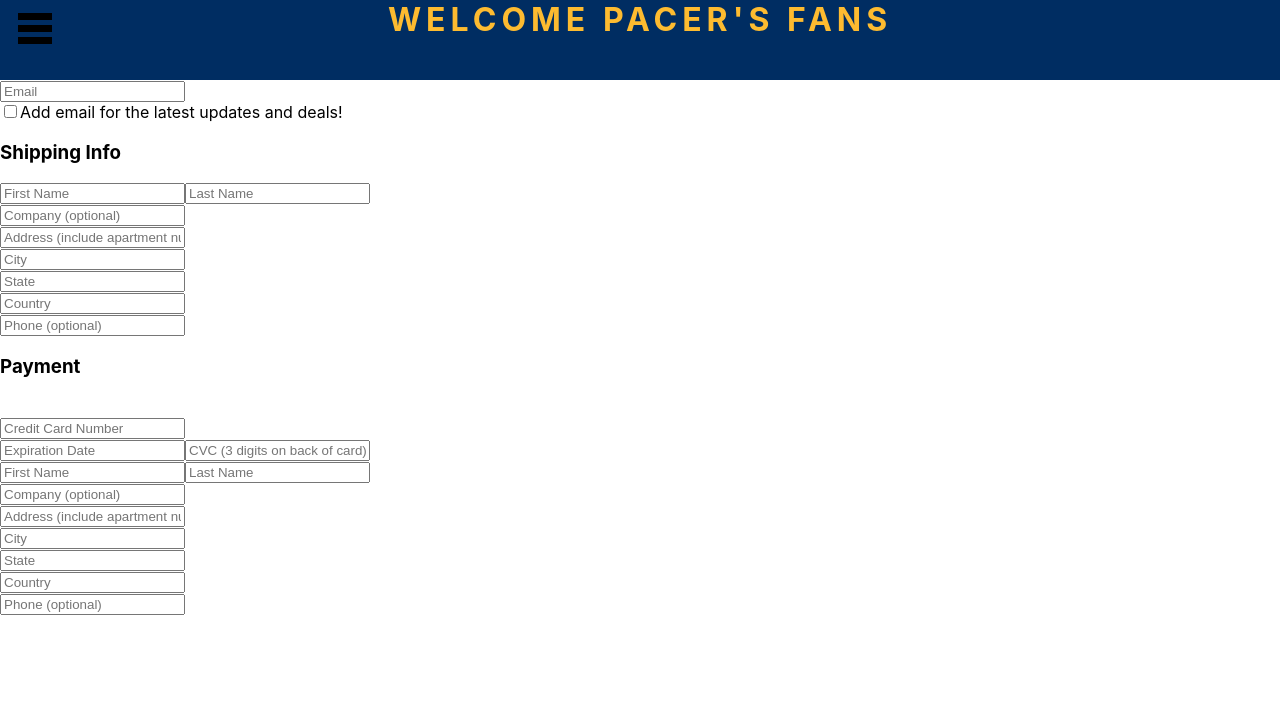
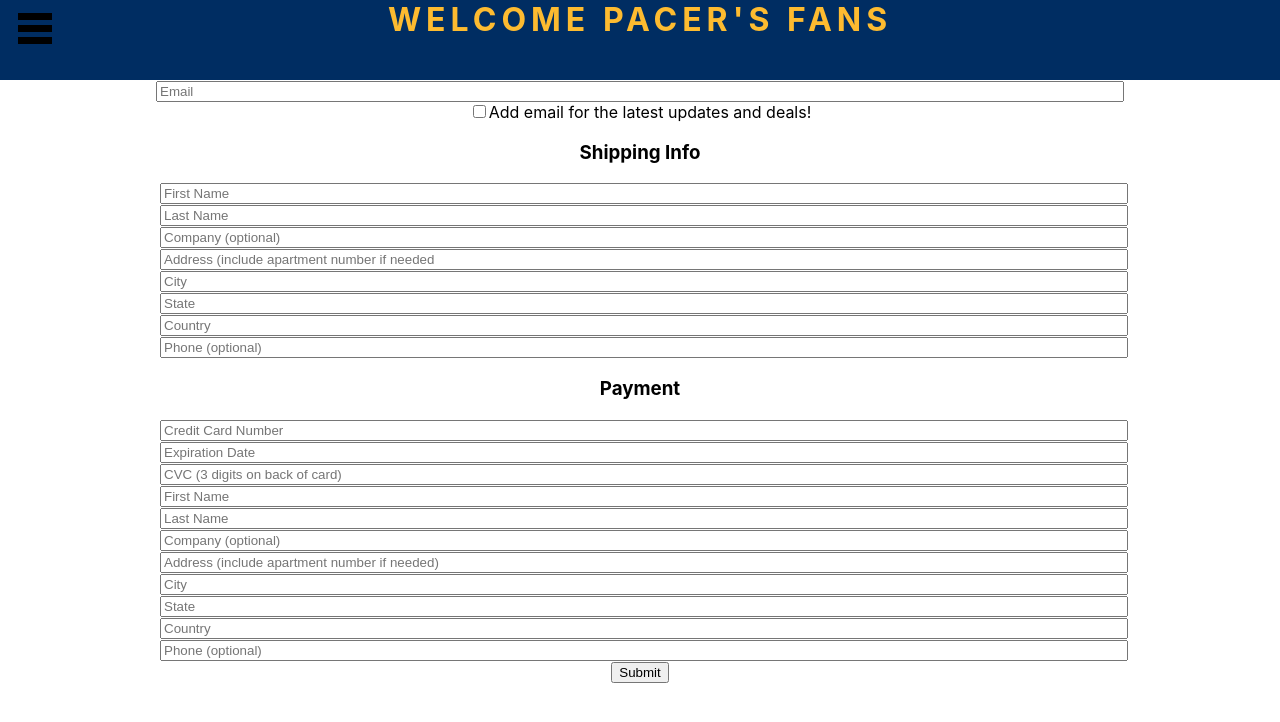
Before and after one commit to adyang94/shopping-cart, a React (Create React App) app: page /checkout in a window 1280 px wide. Shown: the top 722 px of the page. Built offline with nearby package versions, Linux system fonts and the light colour scheme.

Commit message:
adding checkout outline

```diff
--- a/src/App.css
+++ b/src/App.css
@@ -162,3 +162,28 @@
   width: 35px;
   height: 35px;
 }
+
+/* CHECKOUT PAGE--------------------------------- */
+
+.checkoutCtn {
+  display: flex;
+  flex-direction: column;
+  text-align: center;
+  width: 100%;
+}
+.shippingInfoCtn {
+  width: 75%;
+  margin-left: auto;
+  margin-right: auto;
+}
+.shippingInfoCtn input {
+  width: 100%;
+}
+.paymentCtn {
+  width: 75%;
+  margin-left: auto;
+  margin-right: auto;
+}
+.paymentCtn input {
+  width: 100%;
+}
--- a/src/components/Checkout.js
+++ b/src/components/Checkout.js
@@ -2,17 +2,22 @@
 
 function Checkout() {
   return (
+    <div className="checkoutCtn">
+      <form>
+        <input placeholder="Email" style={{ width: '75%' }} />
+        <br />
         <div>
-      <form>
-        <input placeholder="Email" />
-        <br />
           <input type="checkbox" />
           Add email for the latest updates and deals!
+        </div>
 
+        <div className="shippingInfoCtn">
           <h3>Shipping Info</h3>
+          <div>
             <input placeholder="First Name" />
             <input placeholder="Last Name" />
             <br />
+          </div>
 
           <input placeholder="Company (optional)" />
           <br />
@@ -26,9 +31,10 @@
           <br />
           <input placeholder="Phone (optional)" />
           <br />
+        </div>
 
+        <div className="paymentCtn">
           <h3>Payment</h3>
-        <br />
           <input placeholder="Credit Card Number" />
           <br />
           <input placeholder="Expiration Date" />
@@ -48,7 +54,10 @@
           <input placeholder="Country" />
           <br />
           <input placeholder="Phone (optional)" />
+          <br />
+        </div>
 
+        <button type="submit">Submit</button>
       </form>
     </div>
   );
```
Lines whose indentation alone changed are shown as unchanged.
